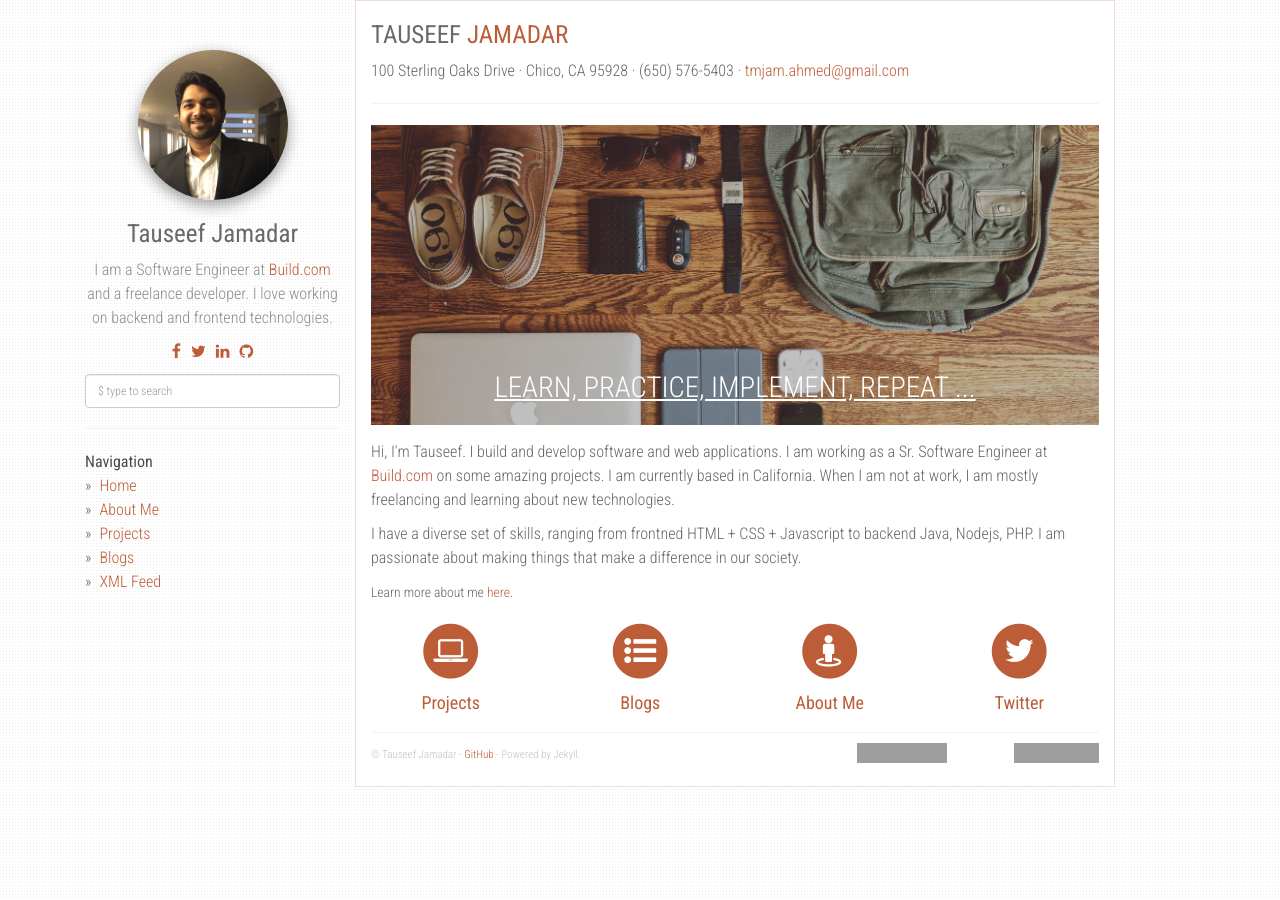
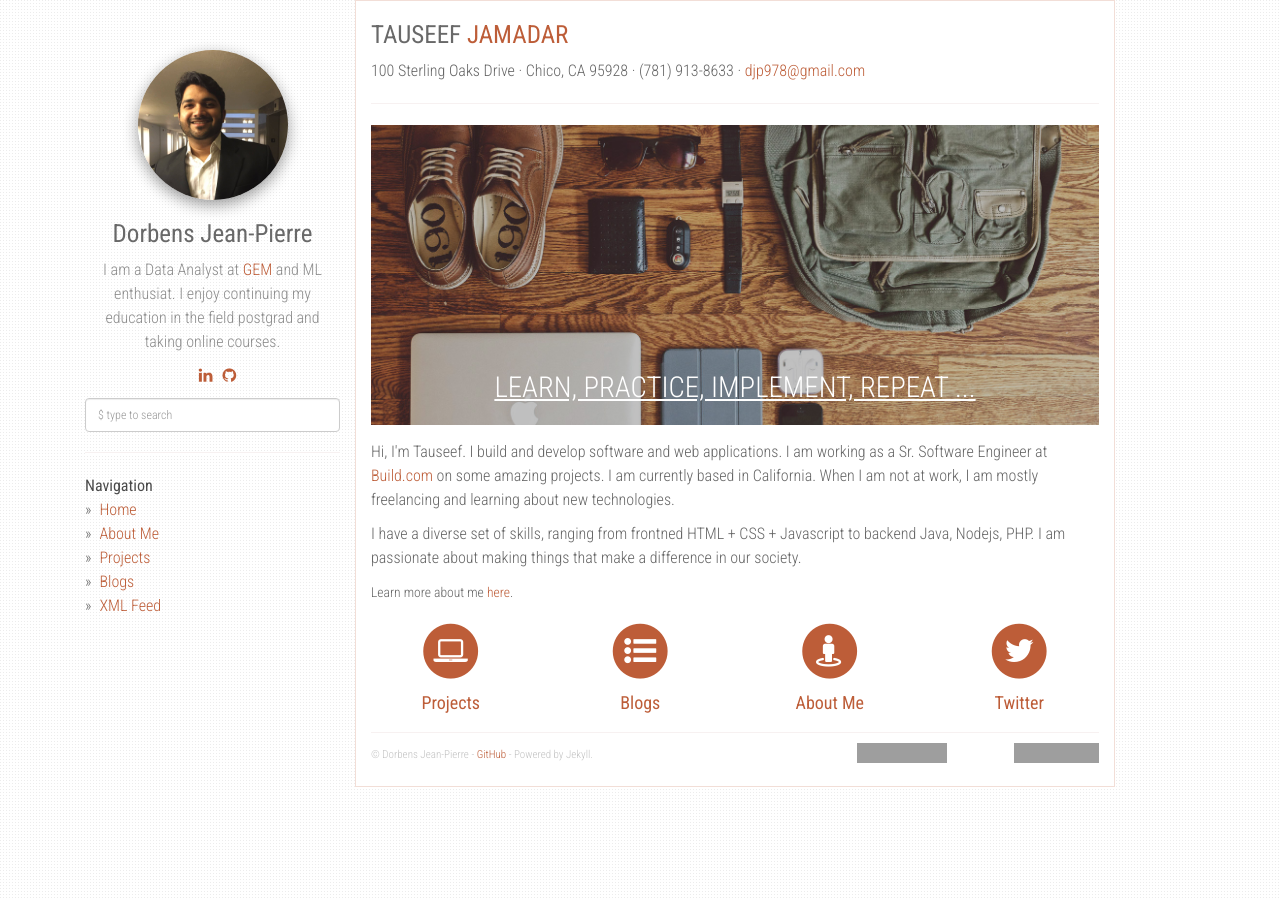
Before and after one commit to Djeanpierre/djeanpierre.github.io, a Jekyll site: the page built from index.html, in a window 1280 px wide. Built offline with Jekyll 4.4.1, drawn with Linux system fonts in a browser that asks for light colours; nearby versions of some CDN libraries; grey boxes are pictures that could not be loaded.

Commit message:
Update _config.yml

```diff
--- a/_config.yml
+++ b/_config.yml
@@ -1,10 +1,10 @@
-title: Tauseef Jamadar
+title: Dorbens Jean-Pierre
 description: Stuff that I come across and find interesting.
-author: Tauseef Jamadar
-email: tmjam.ahmed@gmail.com
-phone: (650) 576-5403
-github: https://github.com/tmjam
-about: I am a Software Engineer at <a href="https://www.build.com" target="_blank">Build.com</a> and a freelance developer. I love working on backend and frontend technologies.
+author: Dorbens Jean-Pierre
+email: djp978@gmail.com
+phone: (781) 913-8633
+github: https://github.com/Djeanpierre
+about: I am a Data Analyst at <a href="https://www.gem.com/?i=1" target="_blank">GEM</a> and ML enthusiat. I enjoy continuing my education in the field postgrad and taking online courses.
 disqus_shortname: programming
 google_analytics: UA-31048387-6
 avatar_url: /static/img/me.jpg
@@ -18,20 +18,12 @@ collections:
     permalink: /project/:path/
 
 social:
-    - icon: fa-facebook
-      link: "https://www.facebook.com/tjamadar"
-    - icon: fa-twitter
-      link: "https://twitter.com/tmjam3011"
+    - icon: fa-analytics
+      link: "https://www.mavenanalytics.io/profile/Dorbens-Jean-Pierre/105713616"
     - icon: fa-linkedin
-      link: "https://www.linkedin.com/in/tauseef-jamadar-5b577913/"
-    # - icon: fa-stack-exchange
-    #   link: "#"
+      link: "https://www.linkedin.com/in/dorbens-jean-pierre-90972b13a/"
     - icon: fa-github
-      link: "https://github.com/tmjam"
-
-share:
-  twitter_username: tmjam3011
-  # fb_appid: 1749788565247320
+      link: "https://github.com/Djeanpierre"
 
 urls:
     - text: About Me
```
